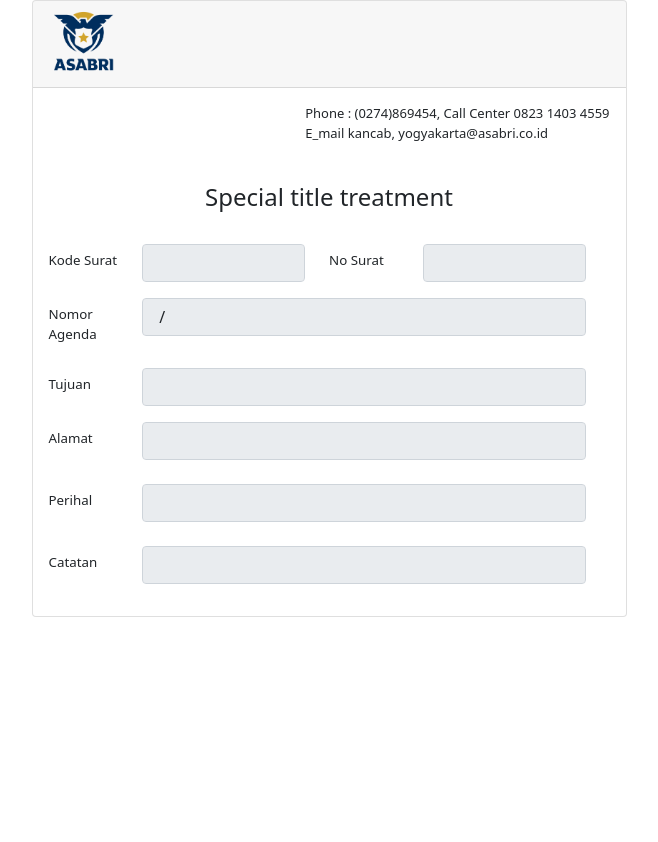
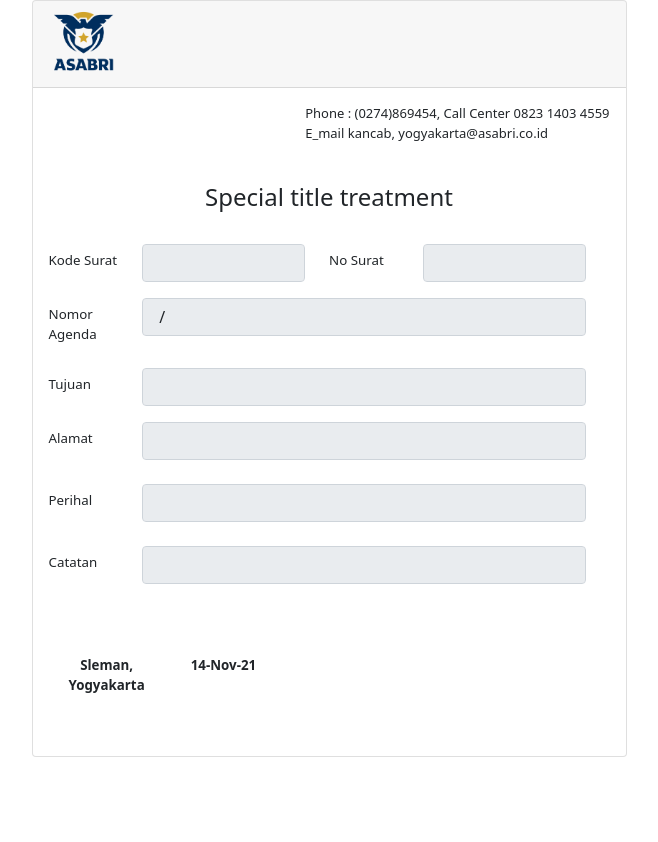
Before and after one commit to farras13/Web-Disposisi, a CodeIgniter app: the page made by application/views/keluar/print.php in a window 1280 px wide. Shown: the whole page, without its empty margins (311-969 px from the left). Run offline with CodeIgniter, Linux system fonts and the light colour scheme; data that the repository does not hold is empty; some libraries are stand-ins or nearby versions.

Commit message:
Auth and footer print

```diff
--- a/application/controllers/Home.php
+++ b/application/controllers/Home.php
@@ -7,6 +7,9 @@
 	public function __construct()
 	{
 		parent::__construct();
+		if ($this->session->userdata('log') == null) {
+			redirect('Auth');
+		}
 		$this->load->model('M_basic', 'm');
 	}
 
@@ -81,6 +84,7 @@
 	{
 		$w = array('id' => $id);
 		$data['pm'] = $this->m->getData('surat_masuk', $w)->row();
+		$data['user'] = $this->session->userdata('log');
 		$this->load->view('masuk/print', $data);
 	}
 
@@ -239,6 +243,7 @@
 	{
 		$w = array('id' => $id);
 		$data['pm'] = $this->m->getData('surat_keluar', $w)->row();
+		$data['user'] = $this->session->userdata('log');
 		$this->load->view('keluar/print', $data);
 	}
 
--- a/application/views/keluar/print.php
+++ b/application/views/keluar/print.php
@@ -21,6 +21,7 @@
 			margin-right: auto;
 			font-size: 10pt;
 		}
+
 		.mi {
 			background: white;
 			border-radius: 30px;
@@ -55,13 +56,13 @@
 						<label for="inp2" class="col-form-label">No Surat</label>
 					</div>
 					<div class="col-sm-4">
-						<input type="text" class="form-control" id="inp2" value="<?= $pm-> no_surat?>" readonly>
+						<input type="text" class="form-control" id="inp2" value="<?= $pm->no_surat ?>" readonly>
 					</div>
 				</div>
 				<div class="row mb-3">
 					<label for="inp3" class="col-sm-2 col-form-label">Nomor Agenda</label>
 					<div class="col-sm-10">
-						<input type="text" class="form-control" id="inp3" value="<?= $pm->kode_surat.' / '.$pm->no_surat ?>" readonly>
+						<input type="text" class="form-control" id="inp3" value="<?= $pm->kode_surat . ' / ' . $pm->no_surat ?>" readonly>
 					</div>
 				</div>
 				<div class="row mb-3">
@@ -82,10 +83,19 @@
 						<input type="text" class="form-control" id="inp6" value="<?= $pm->perihal ?>" readonly>
 					</div>
 				</div>
-				<div class="row mb-3">
+				<div class="row mb-4">
 					<label for="inp8" class="col-sm-2 col-form-label">Catatan</label>
 					<div class="col-sm-10">
 						<input type="text" class="form-control" id="inp8" value="<?= $pm->catatan ?>" readonly>
+					</div>
+				</div>
+				<div class="row row-cols-2 row-cols-lg-2 mt-5" style="text-align: center;">
+					<div class="col-3">
+						<p><b>Sleman, Yogyakarta</b></p><br>
+						<h6><?= $user['username']; ?></h6>
+					</div>
+					<div class="col-2" style="vertical-align: text-bottom;">
+						<p><b><?= date('d-M-y'); ?></b></p>
 					</div>
 				</div>
 			</div>
@@ -93,6 +103,11 @@
 	</div>
 
 
+	<script>
+		window.onload = function() {
+			window.print();
+		}
+	</script>
 </body>
 
 </html>
```
Also changed, not shown: application/views/masuk/print.php (+10 -0 lines).
